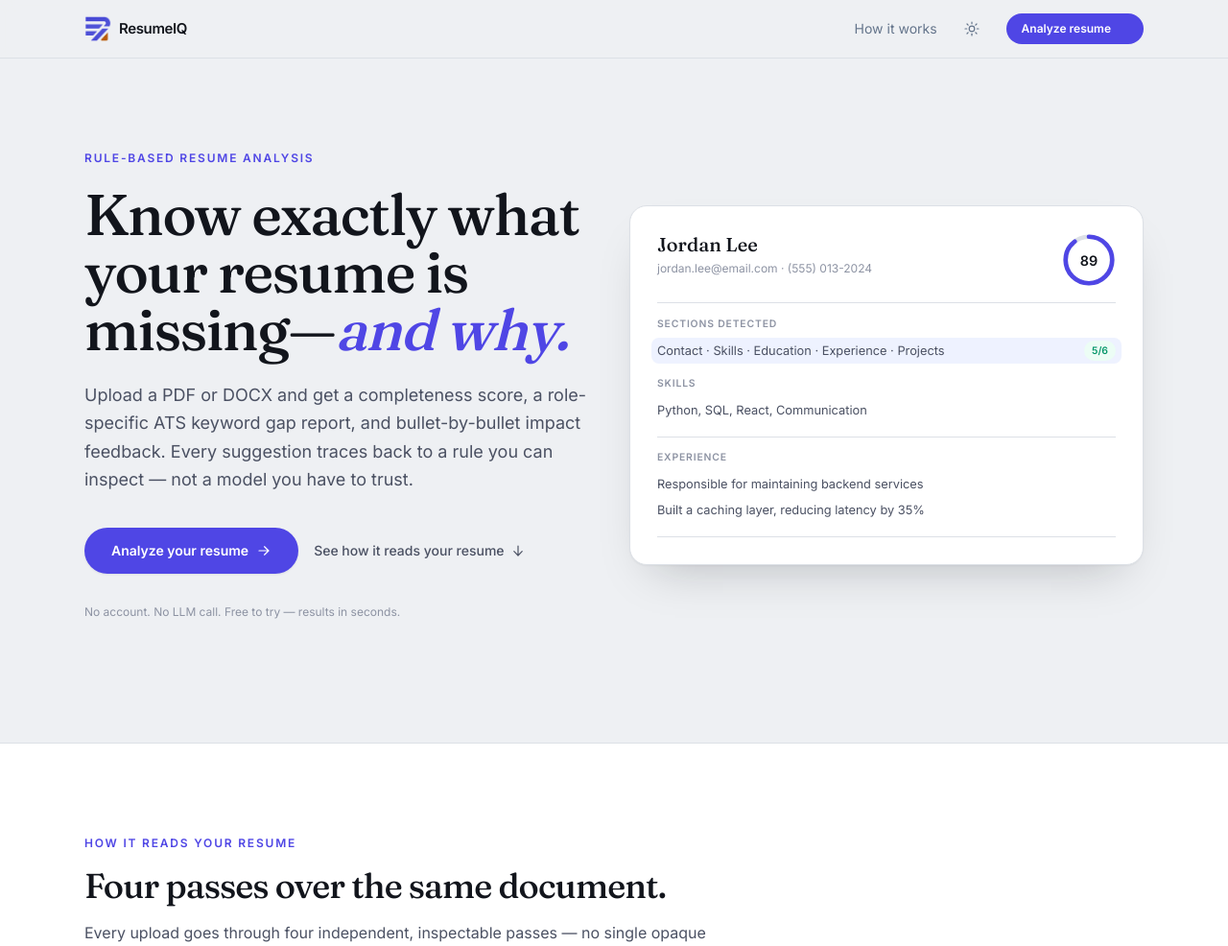
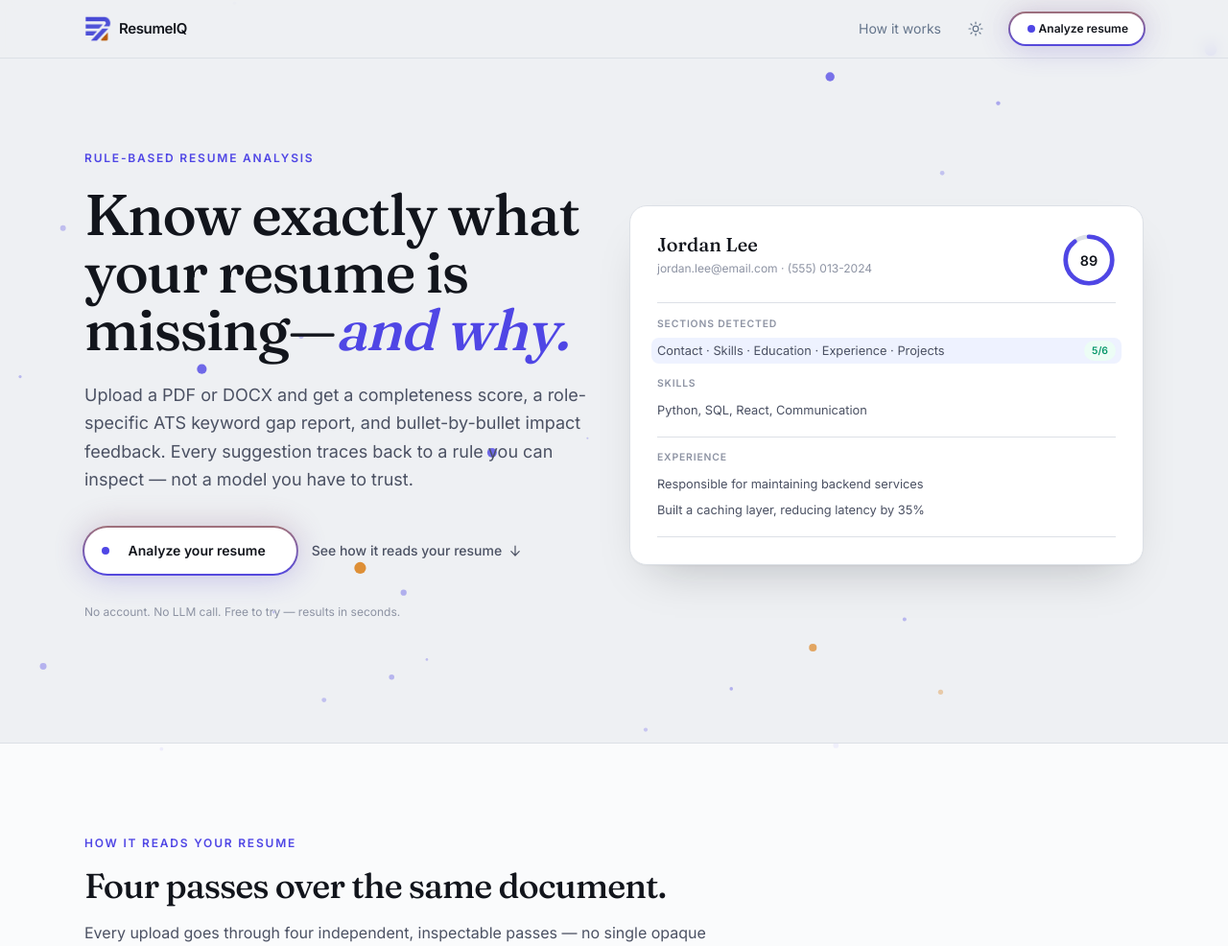
Before and after one commit to AdityaParthasarathy/resumeiq, a Flask app: page / in a window 1280 px wide. Shown: the top 986 px of the page at 96% size. Run offline with Flask 3, Linux system fonts and the light colour scheme; some libraries are stand-ins or nearby versions.

Commit message:
Add neon gradient hover buttons and a site-wide particle background
Replace btn-primary/secondary/nav with a shared .btn-ihb button: an indigo-to-amber
neon frame and glow around an interactive fill-on-hover face. Add a fixed canvas
particle field behind all pages and let content sections show it through.

Co-Authored-By: Claude Sonnet 5 <noreply@anthropic.com>

```diff
--- a/app/static/css/landing.css
+++ b/app/static/css/landing.css
@@ -68,7 +68,7 @@
 }
 
 /* ---- primary CTA: restrained lift, not a "magnetic" gimmick ----
-   Full .btn-primary/.btn-secondary/.btn-ghost/.btn-icon/.btn-nav system
+   Full .btn-ihb/.btn-ghost/.btn-icon system
    lives in base.html so it applies site-wide, not just this page. ---- */
 
 /* ================= resume mock (the recurring visual motif) ================= */
--- /dev/null
+++ b/app/static/js/particles.js
@@ -0,0 +1,100 @@
+/* Site-wide floating particle field: a pseudo-3D cloud that rotates slowly
+   and bobs on a buoyant drift, drawn on one fixed canvas behind all content.
+   Colours follow the theme (html.dark) and the brand palette. */
+(function () {
+    "use strict";
+
+    const canvas = document.getElementById("bg-particles");
+    if (!canvas || !canvas.getContext) return;
+    const ctx = canvas.getContext("2d");
+    const reduced = window.matchMedia("(prefers-reduced-motion: reduce)").matches;
+
+    // [r, g, b] per theme; indigo (brand) with an occasional amber (logo accent).
+    const PALETTE = {
+        light: { main: [79, 70, 229], accent: [217, 119, 6], alpha: 0.8 },
+        dark: { main: [165, 180, 252], accent: [251, 191, 36], alpha: 0.95 },
+    };
+
+    let w = 0, h = 0, dpr = 1, particles = [], raf = 0, last = 0, angle = 0;
+
+    function build() {
+        const count = Math.round(Math.min(150, Math.max(55, (w * h) / 11000)));
+        particles = [];
+        for (let i = 0; i < count; i++) {
+            particles.push({
+                x: (Math.random() * 2 - 1) * 1.4,
+                y: (Math.random() * 2 - 1),
+                z: (Math.random() * 2 - 1) * 1.4,
+                size: 0.8 + Math.random() * 1.8,
+                phase: Math.random() * Math.PI * 2,
+                speed: 0.3 + Math.random() * 0.5,
+                accent: Math.random() < 0.12,
+            });
+        }
+    }
+
+    function resize() {
+        dpr = Math.min(window.devicePixelRatio || 1, 2);
+        w = window.innerWidth;
+        h = window.innerHeight;
+        canvas.width = Math.round(w * dpr);
+        canvas.height = Math.round(h * dpr);
+        ctx.setTransform(dpr, 0, 0, dpr, 0, 0);
+        build();
+        draw(0);
+    }
+
+    function draw(t) {
+        const theme = document.documentElement.classList.contains("dark") ? PALETTE.dark : PALETTE.light;
+        const cos = Math.cos(angle), sin = Math.sin(angle);
+        const scale = Math.max(w, h) * 0.55;
+        const cx = w / 2, cy = h / 2;
+        ctx.clearRect(0, 0, w, h);
+
+        for (const p of particles) {
+            // Rotate around the Y axis, then add a gentle vertical bob.
+            const rx = p.x * cos - p.z * sin;
+            const rz = p.x * sin + p.z * cos;
+            const ry = p.y + Math.sin(t * 0.0004 * p.speed * 2 + p.phase) * 0.06;
+
+            const depth = 2.6 / (2.6 + rz);          // perspective factor
+            const sx = cx + rx * scale * depth;
+            const sy = cy + ry * scale * depth * 0.9;
+            if (sx < -20 || sx > w + 20 || sy < -20 || sy > h + 20) continue;
+
+            const c = p.accent ? theme.accent : theme.main;
+            const a = theme.alpha * Math.min(1, Math.max(0.12, depth - 0.35));
+            ctx.beginPath();
+            ctx.arc(sx, sy, p.size * depth * 1.8, 0, Math.PI * 2);
+            ctx.fillStyle = "rgba(" + c[0] + "," + c[1] + "," + c[2] + "," + a.toFixed(3) + ")";
+            ctx.fill();
+        }
+    }
+
+    function frame(now) {
+        const dt = last ? Math.min(now - last, 50) : 16;
+        last = now;
+        angle += dt * 0.00006;
+        draw(now);
+        raf = requestAnimationFrame(frame);
+    }
+
+    function start() {
+        if (reduced || raf) return;
+        last = 0;
+        raf = requestAnimationFrame(frame);
+    }
+    function stop() {
+        cancelAnimationFrame(raf);
+        raf = 0;
+    }
+
+    window.addEventListener("resize", resize);
+    document.addEventListener("visibilitychange", () => (document.hidden ? stop() : start()));
+    // Repaint the static frame when the theme flips (reduced-motion has no loop).
+    new MutationObserver(() => draw(performance.now()))
+        .observe(document.documentElement, { attributes: true, attributeFilter: ["class"] });
+
+    resize();
+    start();
+})();
--- a/app/static/js/upload.js
+++ b/app/static/js/upload.js
@@ -53,7 +53,7 @@
     if (form && submitBtn) {
         form.addEventListener("submit", () => {
             submitBtn.disabled = true;
-            submitBtn.textContent = "Analyzing…";
+            submitBtn.querySelectorAll(".btn-ihb__label, .btn-ihb__hover").forEach((el) => (el.textContent = "Analyzing…"));
         });
     }
 })();
--- a/app/templates/base.html
+++ b/app/templates/base.html
@@ -39,59 +39,136 @@
            curves, ~220-320ms, a small lift on hover, scale(0.97) on press.
            Each variant layers exactly one distinguishing idea on top rather
            than stacking effects, so the hierarchy stays legible:
-             .btn-primary  -- solid CTA: lift + shadow bloom + icon travel
-             .btn-secondary -- bordered action: fill sweep + tiny lift
+             .btn-ihb       -- every solid/bordered button (CTAs, nav pill, print):
+                               a neon indigo->amber frame + glow; on hover a
+                               gradient dot floods the pill while the label
+                               slides out and an arrow label slides in
              .btn-ghost     -- text link: sweeping underline + arrow travel
              .btn-icon      -- icon-only control: rotate/scale, no travel
-             .btn-nav       -- compact header pill: lift + arrow reveal
            ================================================================== */
         :root { --ease-out-smooth: cubic-bezier(0.16, 1, 0.3, 1); }
 
-        .btn-primary, .btn-secondary, .btn-nav, .btn-icon {
-            -webkit-tap-highlight-color: transparent;
+        :root {
+            --ihb-bg: #ffffff;
+            --ihb-text: #12151c;
+            --ihb-fill-text: #ffffff;
+            --neon-a: #4f46e5;   /* brand indigo */
+            --neon-b: #f59e0b;   /* the amber accent from the logo mark */
+            --neon-glow: 0.55;
+        }
+        .dark {
+            --ihb-bg: #1d1f27;
+            --ihb-text: #f5f5f0;
+            --neon-a: #6366f1;
+            --neon-b: #fbbf24;
+            --neon-glow: 0.7;
         }
 
-        .btn-primary {
-            transition: transform 0.28s var(--ease-out-smooth), box-shadow 0.32s var(--ease-out-smooth),
-                        background-color 0.2s ease, filter 0.2s ease;
-            box-shadow: 0 1px 2px rgba(15, 23, 42, 0.08);
+        .btn-ihb, .btn-icon { -webkit-tap-highlight-color: transparent; }
+
+        /* Neon gradient button: an indigo->amber frame that slowly drifts, with
+           a blurred copy behind it as the glow (Magic UI "neon gradient card"
+           technique), wrapped around the interactive-hover-button fill.
+           Padding, radius and font size come from the utility classes. */
+        .btn-ihb {
+            --neon-border: 2px;
+            --neon-blur: 16px;
+            position: relative;
+            isolation: isolate;
+            display: inline-flex;
+            align-items: center;
+            justify-content: center;
+            cursor: pointer;
+            font-weight: 600;
+            color: var(--ihb-text);
+            transition: transform 0.15s var(--ease-out-smooth);
         }
-        .btn-primary:hover {
-            transform: translateY(-2px);
-            box-shadow: 0 16px 28px -12px rgba(79, 70, 229, 0.5);
-            filter: brightness(1.04);
-        }
-        .btn-primary:active {
-            transform: translateY(-1px) scale(0.97);
-            transition-duration: 0.1s;
-            filter: brightness(0.99);
-        }
-        .btn-primary:disabled, .btn-primary:disabled:hover {
-            transform: none; box-shadow: 0 1px 2px rgba(15, 23, 42, 0.08); filter: none;
-        }
-        .btn-primary svg { transition: transform 0.3s var(--ease-out-smooth); }
-        .btn-primary:hover svg { transform: translateX(3px); }
-
-        .btn-secondary {
-            position: relative;
-            overflow: hidden;
-            isolation: isolate;
-            transition: transform 0.22s var(--ease-out-smooth), box-shadow 0.25s ease, border-color 0.25s ease;
-        }
-        .btn-secondary::before {
+        .btn-ihb::before, .btn-ihb::after {
             content: "";
             position: absolute;
+            inset: calc(var(--neon-border) * -1);
+            z-index: -1;
+            border-radius: inherit;
+            background: linear-gradient(0deg, var(--neon-a), var(--neon-b));
+            background-size: 100% 200%;
+            animation: neon-drift 6s ease-in-out infinite alternate;
+        }
+        .btn-ihb::after {
+            filter: blur(var(--neon-blur));
+            opacity: calc(var(--neon-glow) * 0.6);
+            transition: opacity 0.35s ease;
+        }
+        .btn-ihb:hover::after { opacity: var(--neon-glow); }
+        @keyframes neon-drift { from { background-position: 50% 0%; } to { background-position: 50% 100%; } }
+        .btn-ihb:active { transform: scale(0.97); }
+        .btn-ihb:focus-visible { outline: 2px solid var(--neon-b); outline-offset: 4px; }
+
+        /* Clipped inner surface: holds the growing dot and the hover label. */
+        .btn-ihb__face {
+            position: absolute;
             inset: 0;
+            z-index: 0;
+            overflow: hidden;
+            border-radius: inherit;
+            background: var(--ihb-bg);
+        }
+        .btn-ihb__dot {
+            position: absolute;
+            left: 1.1rem;
+            top: 50%;
+            width: 8px;
+            height: 8px;
+            margin-top: -4px;
+            border-radius: 9999px;
+            background: var(--neon-a);
+            transition: transform 0.45s var(--ease-out-smooth);
+        }
+        .btn-ihb:hover .btn-ihb__dot { transform: scale(150); }
+
+        .btn-ihb__label {
+            position: relative;
+            z-index: 1;
+            display: inline-flex;
+            align-items: center;
+            gap: 0.5rem;
+            margin-left: 0.85rem;
+            white-space: nowrap;
+            transition: transform 0.35s var(--ease-out-smooth), opacity 0.25s ease;
+        }
+        .btn-ihb:hover .btn-ihb__label { transform: translateX(3rem); opacity: 0; }
+
+        .btn-ihb__hover {
+            position: absolute;
+            inset: 0;
+            display: flex;
+            align-items: center;
+            justify-content: center;
+            gap: 0.5rem;
+            white-space: nowrap;
+            color: var(--ihb-fill-text);
+            text-shadow: 0 1px 2px rgba(15, 23, 42, 0.35);
+            opacity: 0;
+            transform: translateX(3rem);
+            transition: transform 0.35s var(--ease-out-smooth), opacity 0.25s ease;
+        }
+        .btn-ihb:hover .btn-ihb__hover { transform: translateX(0); opacity: 1; }
+
+        /* Submit in-flight: hold the filled state, no hover choreography. The
+           label stays in the DOM (opacity 0) so assistive tech still reads it. */
+        .btn-ihb:disabled { cursor: not-allowed; }
+        .btn-ihb:disabled .btn-ihb__dot { transform: scale(150); transition: none; }
+        .btn-ihb:disabled .btn-ihb__label { opacity: 0; transform: none; transition: none; }
+        .btn-ihb:disabled .btn-ihb__hover { opacity: 1; transform: none; transition: none; }
+
+        /* Site-wide particle field (see js/particles.js): fixed behind all content. */
+        #bg-particles {
+            position: fixed;
+            inset: 0;
+            width: 100%;
+            height: 100%;
             z-index: -1;
-            background: currentColor;
-            opacity: 0;
-            transform: scaleX(0);
-            transform-origin: left;
-            transition: transform 0.32s var(--ease-out-smooth), opacity 0.25s ease;
+            pointer-events: none;
         }
-        .btn-secondary:hover::before { transform: scaleX(1); opacity: 0.06; }
-        .btn-secondary:hover { transform: translateY(-1px); box-shadow: 0 8px 18px -12px rgba(15, 23, 42, 0.35); }
-        .btn-secondary:active { transform: translateY(0) scale(0.97); transition-duration: 0.1s; }
 
         .btn-ghost {
             background-image: linear-gradient(currentColor, currentColor);
@@ -115,33 +192,21 @@
         .btn-icon:active { transform: scale(0.88); transition-duration: 0.1s; }
         .btn-icon:active svg { transform: scale(0.92); }
 
-        .btn-nav { transition: transform 0.22s var(--ease-out-smooth), box-shadow 0.25s ease, background-color 0.2s ease; }
-        .btn-nav:hover { transform: translateY(-1px); box-shadow: 0 8px 18px -8px rgba(79, 70, 229, 0.45); }
-        .btn-nav:active { transform: translateY(0) scale(0.96); transition-duration: 0.1s; }
-        .btn-nav-arrow {
-            display: inline-block;
-            transform: translateX(-3px);
-            opacity: 0;
-            transition: transform 0.28s var(--ease-out-smooth), opacity 0.22s ease;
-        }
-        .btn-nav:hover .btn-nav-arrow { transform: translateX(0); opacity: 1; }
-
         @media (prefers-reduced-motion: reduce) {
-            .btn-primary, .btn-secondary, .btn-ghost, .btn-icon, .btn-nav,
-            .btn-primary svg, .btn-secondary::before, .btn-ghost svg,
-            .btn-ghost-arrow, .btn-icon svg, .btn-nav-arrow {
+            .btn-ihb, .btn-ghost, .btn-icon,
+            .btn-ihb__dot, .btn-ihb__label, .btn-ihb__hover,
+            .btn-ihb::before, .btn-ihb::after,
+            .btn-ghost svg, .btn-ghost-arrow, .btn-icon svg {
                 transition: none !important;
             }
-            .btn-primary:hover, .btn-secondary:hover, .btn-nav:hover,
-            .btn-primary:active, .btn-secondary:active, .btn-nav:active, .btn-icon:active {
-                transform: none !important;
-            }
-            .btn-nav-arrow { opacity: 1; transform: none; }
+            .btn-ihb::before, .btn-ihb::after { animation: none !important; }
+            .btn-ihb:active, .btn-icon:active { transform: none !important; }
         }
     </style>
     {% block head %}{% endblock %}
 </head>
 <body class="bg-[#eef0f3] dark:bg-[#14151a] text-[#12151c] dark:text-[#f5f5f0] min-h-screen flex flex-col transition-colors">
+    <canvas id="bg-particles" aria-hidden="true"></canvas>
     <header class="sticky top-0 z-30 border-b border-[#dce0e6] dark:border-[#2b2e38] bg-[#eef0f3]/85 dark:bg-[#14151a]/85 backdrop-blur transition-colors">
         <div class="max-w-6xl mx-auto px-4 sm:px-6 py-3.5 flex items-center justify-between">
             <a href="{{ url_for('main.index') }}" class="flex items-center gap-2">
@@ -166,9 +231,9 @@
                     <svg class="hidden h-4 w-4 dark:block" viewBox="0 0 20 20" fill="currentColor" aria-hidden="true"><path fill-rule="evenodd" d="M17.293 13.293A8 8 0 016.707 2.707a8.001 8.001 0 1010.586 10.586z" clip-rule="evenodd"/></svg>
                 </button>
                 <a href="{{ url_for('main.index') }}#analyze"
-                   class="btn-nav inline-flex items-center gap-1.5 rounded-full bg-indigo-600 px-4 py-2 text-xs font-semibold text-white hover:bg-indigo-500">
-                    Analyze resume
-                    <span class="btn-nav-arrow" aria-hidden="true">&rarr;</span>
+                   class="btn-ihb rounded-full px-4 py-2 text-xs">
+                    <span class="btn-ihb__face" aria-hidden="true"><span class="btn-ihb__dot"></span><span class="btn-ihb__hover">Analyze resume <span>&rarr;</span></span></span>
+                    <span class="btn-ihb__label">Analyze resume</span>
                 </a>
             </nav>
         </div>
@@ -189,7 +254,7 @@
         {% block content %}{% endblock %}
     </main>
 
-    <footer class="border-t border-[#dce0e6] dark:border-[#2b2e38] bg-[#eef0f3] dark:bg-[#14151a] transition-colors">
+    <footer class="border-t border-[#dce0e6] dark:border-[#2b2e38] bg-[#eef0f3]/70 dark:bg-[#14151a]/70 transition-colors">
         <div class="max-w-6xl mx-auto px-4 sm:px-6 py-8">
             <div class="flex flex-col sm:flex-row items-center justify-between gap-4">
                 <div class="flex flex-wrap items-center justify-center gap-2 text-sm text-slate-500 dark:text-slate-400">
@@ -238,6 +303,7 @@
         })();
     </script>
 
+    <script src="{{ url_for('static', filename='js/particles.js') }}"></script>
     {% block scripts %}{% endblock %}
 </body>
 </html>
--- a/app/templates/index.html
+++ b/app/templates/index.html
@@ -26,9 +26,9 @@
                     to a rule you can inspect &mdash; not a model you have to trust.
                 </p>
                 <div class="mt-9 flex flex-wrap items-center gap-4">
-                    <a href="#analyze" class="btn-primary inline-flex items-center justify-center gap-2 rounded-full bg-indigo-600 px-7 py-3.5 text-sm font-semibold text-white hover:bg-indigo-500">
-                        Analyze your resume
-                        <svg class="h-4 w-4" viewBox="0 0 20 20" fill="currentColor" aria-hidden="true"><path fill-rule="evenodd" d="M3 10a.75.75 0 01.75-.75h10.638L10.23 5.29a.75.75 0 111.04-1.08l5.5 5.25a.75.75 0 010 1.08l-5.5 5.25a.75.75 0 11-1.04-1.08l4.158-3.96H3.75A.75.75 0 013 10z" clip-rule="evenodd"/></svg>
+                    <a href="#analyze" class="btn-ihb rounded-full px-8 py-3.5 text-sm">
+                        <span class="btn-ihb__face" aria-hidden="true"><span class="btn-ihb__dot"></span><span class="btn-ihb__hover">Analyze your resume <svg class="h-4 w-4" viewBox="0 0 20 20" fill="currentColor" aria-hidden="true"><path fill-rule="evenodd" d="M3 10a.75.75 0 01.75-.75h10.638L10.23 5.29a.75.75 0 111.04-1.08l5.5 5.25a.75.75 0 010 1.08l-5.5 5.25a.75.75 0 11-1.04-1.08l4.158-3.96H3.75A.75.75 0 013 10z" clip-rule="evenodd"/></svg></span></span>
+                        <span class="btn-ihb__label">Analyze your resume</span>
                     </a>
                     <a href="#how-it-works" class="btn-ghost btn-ghost--down inline-flex items-center gap-1.5 text-sm font-medium text-[var(--ink-soft)] hover:text-[var(--ink)]">
                         See how it reads your resume
@@ -46,7 +46,7 @@
 </section>
 
 <!-- ============ HOW IT WORKS (scroll story) ============ -->
-<section id="how-it-works" class="border-t border-[var(--paper-line)] bg-[var(--surface)] transition-colors">
+<section id="how-it-works" class="border-t border-[var(--paper-line)] bg-[color-mix(in_srgb,var(--surface)_72%,transparent)] transition-colors">
     <div class="max-w-6xl mx-auto px-4 sm:px-6 py-24">
         <div class="max-w-2xl reveal">
             <p class="text-xs font-semibold tracking-[0.15em] uppercase text-[var(--brand)]">How it reads your resume</p>
@@ -141,7 +141,7 @@
 </section>
 
 <!-- ============ ROLES ============ -->
-<section class="border-t border-[var(--paper-line)] bg-[var(--surface)]">
+<section class="border-t border-[var(--paper-line)] bg-[color-mix(in_srgb,var(--surface)_72%,transparent)]">
     <div class="max-w-6xl mx-auto px-4 sm:px-6 py-24">
         <div class="max-w-2xl reveal">
             <p class="text-xs font-semibold tracking-[0.15em] uppercase text-[var(--brand)]">Built for your target role</p>
@@ -191,8 +191,9 @@
             </div>
 
             <button id="submit-btn" type="submit"
-                    class="btn-primary mt-6 w-full rounded-lg bg-indigo-600 px-4 py-2.5 text-sm font-semibold text-white hover:bg-indigo-500 disabled:opacity-70 disabled:cursor-not-allowed">
-                Analyze resume
+                    class="btn-ihb mt-6 w-full rounded-lg px-4 py-2.5 text-sm">
+                <span class="btn-ihb__face" aria-hidden="true"><span class="btn-ihb__dot"></span><span class="btn-ihb__hover">Analyze resume <span aria-hidden="true">&rarr;</span></span></span>
+                <span class="btn-ihb__label">Analyze resume</span>
             </button>
         </form>
     </div>
```
Also changed, not shown: app/templates/resume_preview.html (+6 -4 lines).
